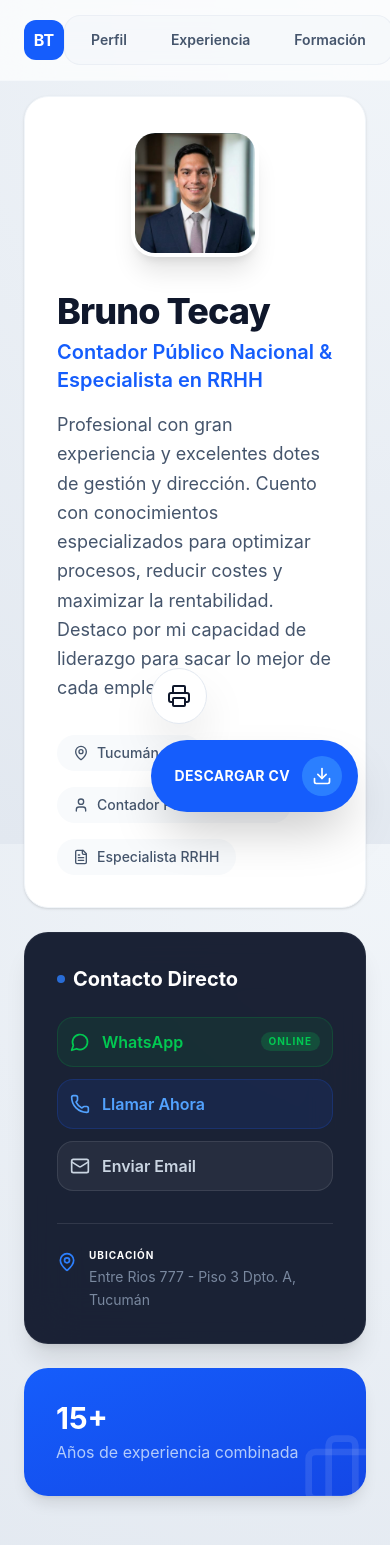
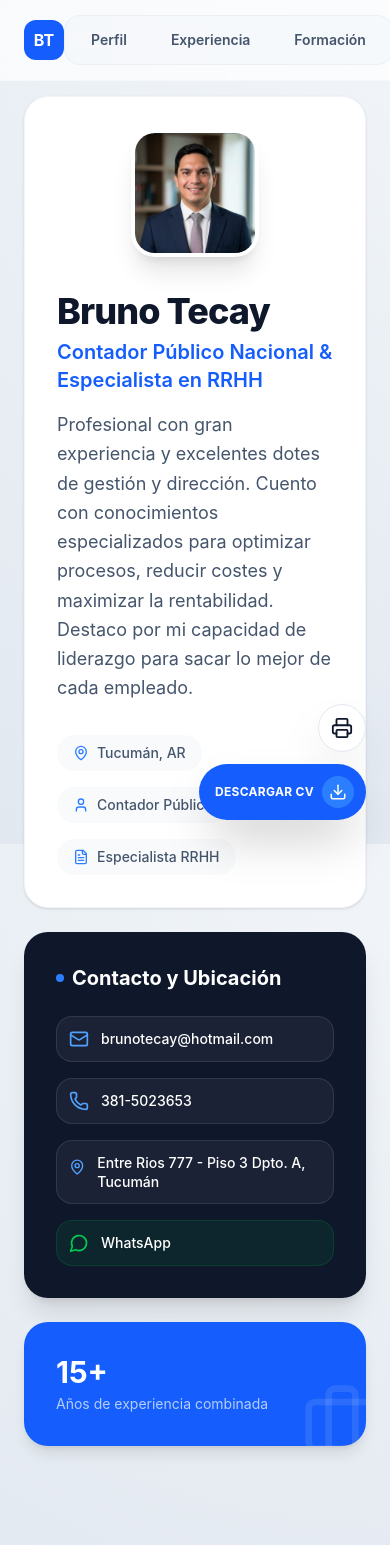
Before and after one commit to arieltecay/bruno-tecay-portfolio, a React (Vite) app: page / in a window 390 px wide. Shown: the top 1545 px of the page. Built offline with nearby package versions, Linux system fonts and the light colour scheme.

Commit message:
feat: enhance mobile action buttons, improve print styles, and update Hero section for better visibility

```diff
--- a/src/App.tsx
+++ b/src/App.tsx
@@ -59,28 +59,27 @@ function App() {
 
   return (
     <div className="min-h-screen font-sans">
-      {/* Botones Flotantes de Acción (Download e Imprimir) */}
-      <div className="fixed bottom-8 right-8 z-[100] flex flex-col gap-4 no-print">
+      {/* Botones Flotantes de Acción: Mejorados para Mobile */}
+      <div className="fixed bottom-6 right-6 md:bottom-8 md:right-8 z-[100] flex flex-col items-end gap-3 no-print">
         <button
           onClick={handlePrint}
-          className="w-14 h-14 bg-white text-slate-900 rounded-full shadow-2xl border border-slate-200 flex items-center justify-center hover:bg-slate-50 hover:-translate-y-1 transition-all group"
+          className="w-12 h-12 md:w-14 md:h-14 bg-white text-slate-900 rounded-full shadow-2xl border border-slate-200 flex items-center justify-center hover:bg-slate-50 hover:-translate-y-1 transition-all group"
           title="Imprimir CV"
         >
-          <Printer size={24} className="group-hover:text-blue-600" />
+          <Printer size={22} className="group-hover:text-blue-600" />
         </button>
 
         <a
           href="/CV-Bruno-Tecay.pdf"
           download="CV_Bruno_Tecay.pdf"
-          className="flex items-center gap-3 bg-blue-600 text-white pl-6 pr-4 py-4 rounded-full shadow-2xl hover:bg-blue-700 hover:-translate-y-1 transition-all group"
+          className="flex items-center gap-2 md:gap-3 bg-blue-600 text-white pl-4 pr-3 py-3 md:pl-6 md:pr-4 md:py-4 rounded-full shadow-2xl hover:bg-blue-700 hover:-translate-y-1 transition-all group"
         >
-          <span className="font-bold text-sm tracking-wide">DESCARGAR CV</span>
-          <div className="w-10 h-10 bg-blue-500 rounded-full flex items-center justify-center group-hover:rotate-12 transition-transform">
-            <Download size={20} />
+          <span className="font-bold text-xs md:text-sm tracking-wide">DESCARGAR CV</span>
+          <div className="w-8 h-8 md:w-10 md:h-10 bg-blue-500 rounded-full flex items-center justify-center group-hover:rotate-12 transition-transform">
+            <Download size={18} />
           </div>
         </a>
       </div>
-
       {/* Navegación Fija e Innovadora */}
       <nav className="fixed top-0 left-0 right-0 z-50 bg-white/70 backdrop-blur-xl border-b border-slate-100/50">
         <div className="max-w-6xl mx-auto px-6 h-20 flex items-center justify-between">
--- a/src/components/sections/hero/Hero.tsx
+++ b/src/components/sections/hero/Hero.tsx
@@ -1,15 +1,16 @@
 import React from 'react';
 import { cvData } from '../../../data/cv-data';
-import { MapPin, Phone, Mail, FileText, User, MessageCircle } from 'lucide-react';
+import { MapPin, Phone, Mail, FileText, User, MessageCircle, Briefcase } from 'lucide-react';
 
 const Hero: React.FC = () => {
   return (
-    <section id="profile" className="pt-24 pb-12 px-6">
-      <div className="max-w-6xl mx-auto grid grid-cols-1 md:grid-cols-12 gap-6">
-        <div className="md:col-span-8 bg-white p-8 rounded-3xl shadow-sm border border-slate-100 flex flex-col justify-between">
-          <div className="flex flex-col md:flex-row gap-8 items-center md:items-start text-left">
-            {/* Contenedor Foto de Perfil - Centrado en móvil via mx-auto */}
-            <div className="w-32 h-32 md:w-40 md:h-40 bg-blue-50 rounded-3xl overflow-hidden border-4 border-white shadow-xl flex-shrink-0 mx-auto md:mx-0">
+    <section id="profile" className="pt-24 pb-12 px-6 print:pt-0 print:pb-4">
+      <div className="max-w-6xl mx-auto grid grid-cols-1 md:grid-cols-12 gap-6 print:flex print:flex-col">
+        {/* Bloque Principal: Perfil */}
+        <div className="md:col-span-8 bg-white p-8 rounded-3xl shadow-sm border border-slate-100 flex flex-col justify-between print:shadow-none print:border-none print:p-0">
+          <div className="flex flex-col md:flex-row gap-8 items-center md:items-start text-left print:flex-row print:gap-6">
+            {/* Foto de Perfil */}
+            <div className="w-32 h-32 md:w-40 md:h-40 bg-blue-50 rounded-3xl overflow-hidden border-4 border-white shadow-xl flex-shrink-0 mx-auto md:mx-0 print:w-28 print:h-28 print:shadow-none print:border-none print:rounded-2xl">
               <img
                 src="/profile.png"
                 alt={cvData.name}
@@ -21,86 +22,79 @@ const Hero: React.FC = () => {
             </div>
 
             <div className="flex-1 w-full">
-              <div className="mb-4">
-                <h1 className="text-4xl font-extrabold text-slate-900 tracking-tight leading-tight">{cvData.name}</h1>
-                <p className="text-xl text-blue-600 font-semibold mt-1">{cvData.title}</p>
+              <div className="mb-4 print:mb-2">
+                <h1 className="text-4xl font-extrabold text-slate-900 tracking-tight leading-tight print:text-3xl">{cvData.name}</h1>
+                <p className="text-xl text-blue-600 font-semibold mt-1 print:text-lg">{cvData.title}</p>
               </div>
-              <p className="text-lg text-slate-600 leading-relaxed">
+              <p className="text-lg text-slate-600 leading-relaxed print:text-sm print:leading-normal">
                 {cvData.profile}
               </p>
             </div>
           </div>
 
-          <div className="mt-8 flex flex-wrap justify-start gap-4">            <div className="flex items-center gap-2 px-4 py-2 bg-slate-50 rounded-full text-slate-600 text-sm font-medium">
-              <MapPin size={16} />
+          {/* Tags de Perfil */}
+          <div className="mt-8 flex flex-wrap justify-start gap-4 print:mt-4 print:gap-6">
+            <div className="flex items-center gap-2 px-4 py-2 bg-slate-50 rounded-full text-slate-600 text-sm font-medium print:bg-transparent print:p-0 print:text-xs">
+              <MapPin size={16} className="text-blue-500 print:text-slate-400" />
               Tucumán, AR
             </div>
-            <div className="flex items-center gap-2 px-4 py-2 bg-slate-50 rounded-full text-slate-600 text-sm font-medium">
-              <User size={16} />
-              Contador Público Nacional
+            <div className="flex items-center gap-2 px-4 py-2 bg-slate-50 rounded-full text-slate-600 text-sm font-medium print:bg-transparent print:p-0 print:text-xs">
+              <User size={16} className="text-blue-500 print:text-slate-400" />
+              Contador Público
             </div>
-            <div className="flex items-center gap-2 px-4 py-2 bg-slate-50 rounded-full text-slate-600 text-sm font-medium">
-              <FileText size={16} />
+            <div className="flex items-center gap-2 px-4 py-2 bg-slate-50 rounded-full text-slate-600 text-sm font-medium print:bg-transparent print:p-0 print:text-xs">
+              <FileText size={16} className="text-blue-500 print:text-slate-400" />
               Especialista RRHH
             </div>
           </div>
         </div>
 
-        {/* Bento Bloque: Contacto Rápido y Ubicación */}
-        <div className="md:col-span-4 space-y-6">
-          <div className="bg-slate-900/95 backdrop-blur-xl p-8 rounded-3xl shadow-xl border border-white/5 text-white">
-            <h2 className="text-xl font-bold mb-6 flex items-center gap-2">
-              <span className="w-2 h-2 bg-blue-500 rounded-full animate-pulse" />
-              Contacto Directo
+        {/* Bloque de Contacto: SIEMPRE VISIBLE */}
+        <div className="md:col-span-4 space-y-6 print:mt-4 print:space-y-4">
+          <div className="bg-slate-900 p-8 rounded-3xl shadow-xl text-white print:bg-white print:text-slate-900 print:p-0 print:shadow-none print:border-t print:border-slate-100 print:pt-4">
+            <h2 className="text-xl font-bold mb-6 flex items-center gap-2 print:text-lg print:mb-3">
+              <span className="w-2 h-2 bg-blue-500 rounded-full print:hidden" />
+              Contacto y Ubicación
             </h2>
-            <div className="space-y-3 mb-8">
-              <a
-                href={`https://wa.me/${cvData.contact.whatsapp}?text=Hola%20Bruno,%20vi%20tu%20perfil%20profesional...`}
-                target="_blank"
-                rel="noopener noreferrer"
-                className="flex items-center justify-between p-3 bg-green-600/10 border border-green-600/20 rounded-2xl hover:bg-green-600/20 transition-all group"
-              >
-                <div className="flex items-center gap-3 text-green-500 group-hover:text-green-400 transition-colors">
-                  <MessageCircle size={20} />
-                  <span className="font-semibold">WhatsApp</span>
+
+            <div className="space-y-4 print:grid print:grid-cols-2 print:gap-4 print:space-y-0">
+              <a href={`mailto:${cvData.contact.email}`} className="flex items-center gap-3 p-3 bg-white/5 border border-white/10 rounded-2xl hover:bg-white/10 transition-all print:bg-transparent print:border-none print:p-0">
+                <Mail size={20} className="text-blue-400 print:text-blue-600" />
+                <div className="flex flex-col">
+                  <span className="text-[10px] uppercase tracking-widest text-slate-500 font-bold hidden print:block">Email</span>
+                  <span className="font-medium text-sm">{cvData.contact.email}</span>
                 </div>
-                <div className="text-[10px] bg-green-500/20 text-green-500 px-2 py-0.5 rounded-full uppercase tracking-widest font-bold">Online</div>
               </a>
 
-              <a
-                href={`tel:${cvData.contact.phone.replace(/-/g, '')}`}
-                className="flex items-center gap-3 p-3 bg-blue-600/10 border border-blue-600/20 rounded-2xl hover:bg-blue-600/20 transition-all text-blue-400 hover:text-blue-300"
-              >
-                <Phone size={20} />
-                <span className="font-semibold">Llamar Ahora</span>
+              <a href={`tel:${cvData.contact.phone.replace(/-/g, '')}`} className="flex items-center gap-3 p-3 bg-white/5 border border-white/10 rounded-2xl hover:bg-white/10 transition-all print:bg-transparent print:border-none print:p-0">
+                <Phone size={20} className="text-blue-400 print:text-blue-600" />
+                <div className="flex flex-col">
+                  <span className="text-[10px] uppercase tracking-widest text-slate-500 font-bold hidden print:block">Teléfono</span>
+                  <span className="font-medium text-sm">{cvData.contact.phone}</span>
+                </div>
               </a>
 
-              <a
-                href={`mailto:${cvData.contact.email}`}
-                className="flex items-center gap-3 p-3 bg-white/5 border border-white/10 rounded-2xl hover:bg-white/10 transition-all text-slate-300 hover:text-white"
-              >
-                <Mail size={20} />
-                <span className="font-semibold">Enviar Email</span>
-              </a>
-            </div>
-
-            <div className="pt-6 border-t border-white/10">
-              <div className="flex items-start gap-3 text-slate-400 group cursor-default">
-                <MapPin size={20} className="text-blue-500 mt-1 flex-shrink-0" />
-                <div className="text-sm">
-                  <span className="block font-bold text-white mb-1 uppercase text-[10px] tracking-widest">Ubicación</span>
-                  <span className="leading-relaxed opacity-80 group-hover:opacity-100 transition-opacity">{cvData.contact.address}</span>
+              <div className="flex items-start gap-3 p-3 bg-white/5 border border-white/10 rounded-2xl print:bg-transparent print:border-none print:p-0 print:col-span-2">
+                <MapPin size={20} className="text-blue-400 print:text-blue-600 mt-1" />
+                <div className="flex flex-col">
+                  <span className="text-[10px] uppercase tracking-widest text-slate-500 font-bold hidden print:block">Dirección</span>
+                  <span className="font-medium text-sm leading-snug">{cvData.contact.address}</span>
                 </div>
               </div>
+
+              <a href={`https://wa.me/${cvData.contact.whatsapp}`} target="_blank" rel="noopener noreferrer" className="flex items-center gap-3 p-3 bg-green-600/10 border border-green-600/20 rounded-2xl hover:bg-green-600/20 transition-all print:hidden">
+                <MessageCircle size={20} className="text-green-500" />
+                <span className="font-medium text-sm">WhatsApp</span>
+              </a>
             </div>
           </div>
 
-          <div className="bg-gradient-to-br from-blue-600 to-blue-700 p-8 rounded-3xl shadow-lg text-white relative overflow-hidden group">
+          <div className="bg-blue-600 p-8 rounded-3xl shadow-lg text-white relative overflow-hidden print:hidden">
             <div className="relative z-10">
-              <div className="text-3xl font-bold mb-1 group-hover:scale-110 transition-transform origin-left">15+</div>
-              <div className="text-blue-100 opacity-80">Años de experiencia combinada</div>
+              <div className="text-3xl font-bold mb-1">15+</div>
+              <div className="text-blue-100 opacity-80 text-sm">Años de experiencia combinada</div>
             </div>
-            <Briefcase size={80} className="absolute -right-4 -bottom-4 text-white/10 group-hover:rotate-12 transition-transform" />
+            <Briefcase size={80} className="absolute -right-4 -bottom-4 text-white/10" />
           </div>
         </div>
       </div>
@@ -108,7 +102,4 @@ const Hero: React.FC = () => {
   );
 };
 
-// Re-importing Briefcase as it was used in the new string but might be missing from the original imports
-import { Briefcase } from 'lucide-react';
-
 export default Hero;
```
Also changed, not shown: src/components/sections/experience/Experience.tsx (+13 -13 lines), src/index.css (+38 -19 lines).
